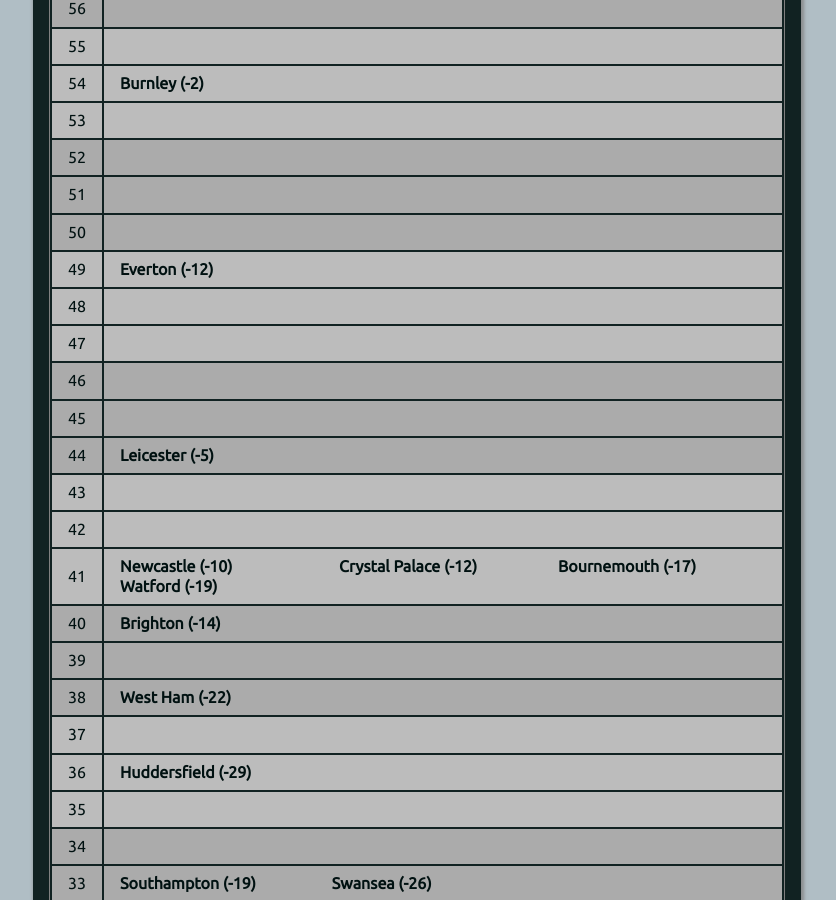
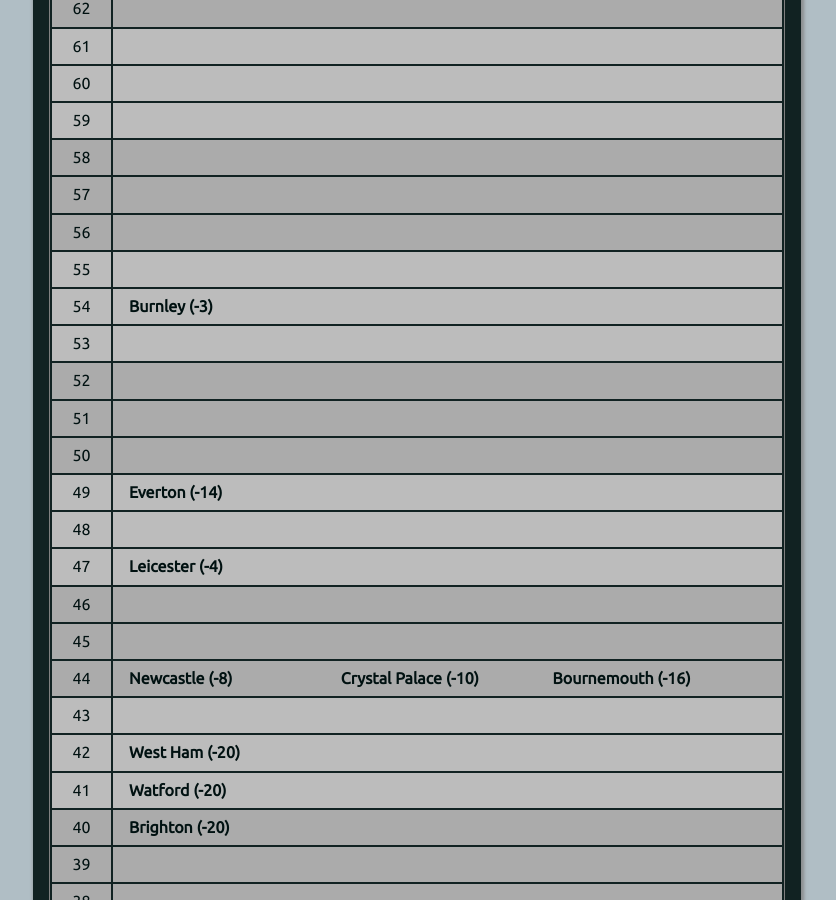
Before and after one commit to muru/muru.github.io, a Jekyll site: the page built from resources.md, in a window 1280 px wide and 900 px high, scrolled down 3066 px. Shown: the whole window, without its empty margins (223-1059 px from the left). Built offline with Jekyll 4.4.1, drawn with Linux system fonts in a browser that asks for light colours; some of the changed text lies outside the part shown.

Commit message:
updated cann-table: Mon 14 May 05:00:20 IST 2018

```diff
--- a/cann-table.html
+++ b/cann-table.html
@@ -1,9 +1,39 @@
 <table id="cann-table">
 <thead> <th> Pts </th> <th> Clubs (GD) </th> </thead>
 	<tr class="cann-row-1">
+		<td class="cann-point"> 100 </td>
+		<td class="cann-clubs">
+			<span class="club-name"> Man City (79) </span>
+		</td>
+ 	</tr>
+	<tr class="cann-row-1">
+		<td class="cann-point"> 99 </td>
+		<td class="cann-clubs">
+		</td>
+ 	</tr>
+	<tr class="cann-row-1">
+		<td class="cann-point"> 98 </td>
+		<td class="cann-clubs">
+		</td>
+ 	</tr>
+	<tr class="cann-row-2">
+		<td class="cann-point"> 97 </td>
+		<td class="cann-clubs">
+		</td>
+ 	</tr>
+	<tr class="cann-row-2">
+		<td class="cann-point"> 96 </td>
+		<td class="cann-clubs">
+		</td>
+ 	</tr>
+	<tr class="cann-row-2">
+		<td class="cann-point"> 95 </td>
+		<td class="cann-clubs">
+		</td>
+ 	</tr>
+	<tr class="cann-row-1">
 		<td class="cann-point"> 94 </td>
 		<td class="cann-clubs">
-			<span class="club-name"> Man City (76) </span>
 		</td>
  	</tr>
 	<tr class="cann-row-1">
@@ -69,6 +99,7 @@
 	<tr class="cann-row-1">
 		<td class="cann-point"> 81 </td>
 		<td class="cann-clubs">
+			<span class="club-name"> Man Utd (40) </span>
 		</td>
  	</tr>
 	<tr class="cann-row-1">
@@ -89,7 +120,7 @@
 	<tr class="cann-row-2">
 		<td class="cann-point"> 77 </td>
 		<td class="cann-clubs">
-			<span class="club-name"> Man Utd (39) </span>
+			<span class="club-name"> Tottenham (38) </span>
 		</td>
  	</tr>
 	<tr class="cann-row-1">
@@ -100,6 +131,7 @@
 	<tr class="cann-row-1">
 		<td class="cann-point"> 75 </td>
 		<td class="cann-clubs">
+			<span class="club-name"> Liverpool (46) </span>
 		</td>
  	</tr>
 	<tr class="cann-row-1">
@@ -115,24 +147,22 @@
 	<tr class="cann-row-2">
 		<td class="cann-point"> 72 </td>
 		<td class="cann-clubs">
-			<span class="club-name"> Liverpool (42) </span>
 		</td>
  	</tr>
 	<tr class="cann-row-2">
 		<td class="cann-point"> 71 </td>
 		<td class="cann-clubs">
-			<span class="club-name"> Tottenham (36) </span>
 		</td>
  	</tr>
 	<tr class="cann-row-1">
 		<td class="cann-point"> 70 </td>
 		<td class="cann-clubs">
+			<span class="club-name"> Chelsea (24) </span>
 		</td>
  	</tr>
 	<tr class="cann-row-1">
 		<td class="cann-point"> 69 </td>
 		<td class="cann-clubs">
-			<span class="club-name"> Chelsea (27) </span>
 		</td>
  	</tr>
 	<tr class="cann-row-1">
@@ -163,6 +193,7 @@
 	<tr class="cann-row-1">
 		<td class="cann-point"> 63 </td>
 		<td class="cann-clubs">
+			<span class="club-name"> Arsenal (23) </span>
 		</td>
  	</tr>
 	<tr class="cann-row-1">
@@ -178,7 +209,6 @@
 	<tr class="cann-row-2">
 		<td class="cann-point"> 60 </td>
 		<td class="cann-clubs">
-			<span class="club-name"> Arsenal (24) </span>
 		</td>
  	</tr>
 	<tr class="cann-row-2">
@@ -209,7 +239,7 @@
 	<tr class="cann-row-2">
 		<td class="cann-point"> 54 </td>
 		<td class="cann-clubs">
-			<span class="club-name"> Burnley (-2) </span>
+			<span class="club-name"> Burnley (-3) </span>
 		</td>
  	</tr>
 	<tr class="cann-row-2">
@@ -235,7 +265,7 @@
 	<tr class="cann-row-2">
 		<td class="cann-point"> 49 </td>
 		<td class="cann-clubs">
-			<span class="club-name"> Everton (-12) </span>
+			<span class="club-name"> Everton (-14) </span>
 		</td>
  	</tr>
 	<tr class="cann-row-2">
@@ -246,6 +276,7 @@
 	<tr class="cann-row-2">
 		<td class="cann-point"> 47 </td>
 		<td class="cann-clubs">
+			<span class="club-name"> Leicester (-4) </span>
 		</td>
  	</tr>
 	<tr class="cann-row-1">
@@ -261,7 +292,9 @@
 	<tr class="cann-row-1">
 		<td class="cann-point"> 44 </td>
 		<td class="cann-clubs">
-			<span class="club-name"> Leicester (-5) </span>
+			<span class="club-name"> Newcastle (-8) </span>
+			<span class="club-name"> Crystal Palace (-10) </span>
+			<span class="club-name"> Bournemouth (-16) </span>
 		</td>
  	</tr>
 	<tr class="cann-row-2">
@@ -272,21 +305,19 @@
 	<tr class="cann-row-2">
 		<td class="cann-point"> 42 </td>
 		<td class="cann-clubs">
+			<span class="club-name"> West Ham (-20) </span>
 		</td>
  	</tr>
 	<tr class="cann-row-2">
 		<td class="cann-point"> 41 </td>
 		<td class="cann-clubs">
-			<span class="club-name"> Newcastle (-10) </span>
-			<span class="club-name"> Crystal Palace (-12) </span>
-			<span class="club-name"> Bournemouth (-17) </span>
-			<span class="club-name"> Watford (-19) </span>
+			<span class="club-name"> Watford (-20) </span>
 		</td>
  	</tr>
 	<tr class="cann-row-1">
 		<td class="cann-point"> 40 </td>
 		<td class="cann-clubs">
-			<span class="club-name"> Brighton (-14) </span>
+			<span class="club-name"> Brighton (-20) </span>
 		</td>
  	</tr>
 	<tr class="cann-row-1">
@@ -297,18 +328,18 @@
 	<tr class="cann-row-1">
 		<td class="cann-point"> 38 </td>
 		<td class="cann-clubs">
-			<span class="club-name"> West Ham (-22) </span>
 		</td>
  	</tr>
 	<tr class="cann-row-2">
 		<td class="cann-point"> 37 </td>
 		<td class="cann-clubs">
+			<span class="club-name"> Huddersfield (-30) </span>
 		</td>
  	</tr>
 	<tr class="cann-row-2">
 		<td class="cann-point"> 36 </td>
 		<td class="cann-clubs">
-			<span class="club-name"> Huddersfield (-29) </span>
+			<span class="club-name"> Southampton (-19) </span>
 		</td>
  	</tr>
 	<tr class="cann-row-2">
@@ -324,8 +355,8 @@
 	<tr class="cann-row-1">
 		<td class="cann-point"> 33 </td>
 		<td class="cann-clubs">
-			<span class="club-name"> Southampton (-19) </span>
-			<span class="club-name"> Swansea (-26) </span>
+			<span class="club-name"> Swansea (-28) </span>
+			<span class="club-name"> Stoke (-33) </span>
 		</td>
  	</tr>
 	<tr class="cann-row-1">
@@ -336,14 +367,8 @@
 	<tr class="cann-row-2">
 		<td class="cann-point"> 31 </td>
 		<td class="cann-clubs">
-			<span class="club-name"> West Brom (-23) </span>
-		</td>
- 	</tr>
-	<tr class="cann-row-2">
-		<td class="cann-point"> 30 </td>
-		<td class="cann-clubs">
-			<span class="club-name"> Stoke (-34) </span>
+			<span class="club-name"> West Brom (-25) </span>
 		</td>
  	</tr>
 </table>
-<span id="cann-gen-note"> Generated on  Monday, 07 May 2018 at 05:00 IST. </span>
+<span id="cann-gen-note"> Generated on  Monday, 14 May 2018 at 05:00 IST. </span>
```
